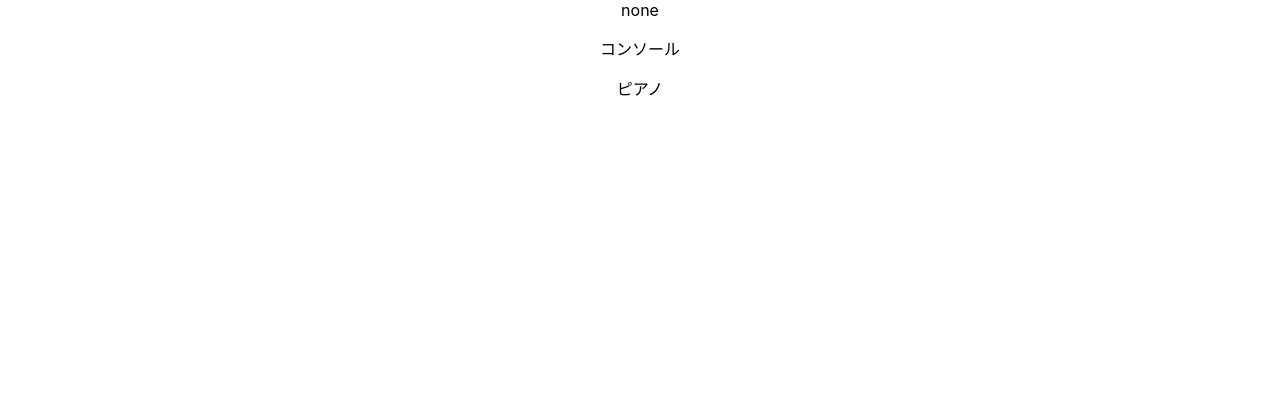
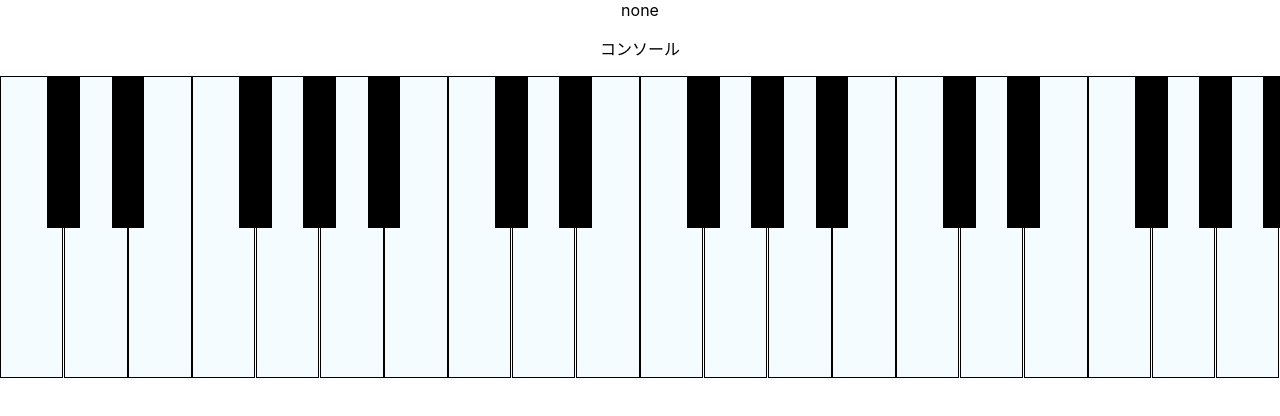
Before and after one commit to mimimimizuki/TyPiano, a React (Create React App) app in the folder muda-front/: page / in a window 1280 px wide. Shown: the top 416 px of the page. Built offline with nearby package versions, Linux system fonts and the light colour scheme.

Commit message:
add: piano

```diff
--- a/muda-front/src/pianoMode.tsx
+++ b/muda-front/src/pianoMode.tsx
@@ -1,11 +1,78 @@
 import React from "react";
+import useReceiveKeyEnter from "./useReceiveKeyEnter";
+import { useWindowDimensions } from "./useWindowDimentions";
+
+const keyStyles = {
+  height: 300,
+  width: 64,
+  backgroundColor: "#F5FCFF",
+  border: "1px solid black",
+};
+
+const keyStylesOn = {
+  ...keyStyles,
+  backgroundColor: "#adefde",
+};
+
+const blackKeyStyles = {
+  height: 150,
+  width: 32,
+  backgroundColor: "black",
+  border: "1px solid black",
+  marginLeft: -16,
+  marginRight: -16,
+  zIndex: 1,
+};
+
+const WhiteKey: React.FC<{ nowplay: boolean }> = ({ nowplay }) => {
+  return <div style={nowplay ? keyStylesOn : keyStyles}></div>;
+};
+
+const BlackKey: React.FC = () => {
+  return <div style={blackKeyStyles}></div>;
+};
 
 const PianoMode: React.FC = () => {
-  return (
-    <div>
-      <p>ピアノ</p>
-    </div>
-  );
+  const windowDimensions = useWindowDimensions();
+  const keyNum = windowDimensions.width / 64;
+  const tone = useReceiveKeyEnter();
+
+  const list = [];
+
+  for (let index = 0; index < keyNum; index++) {
+    switch (index % 7) {
+      case 0:
+        list.push(<WhiteKey key={index} nowplay={tone === "do"} />);
+        list.push(<BlackKey key={index + 0.5} />);
+        break;
+      case 1:
+        list.push(<WhiteKey key={index} nowplay={tone === "re"} />);
+        list.push(<BlackKey key={index + 0.5} />);
+        break;
+      case 2:
+        list.push(<WhiteKey key={index} nowplay={tone === "mi"} />);
+        break;
+      case 3:
+        list.push(<WhiteKey key={index} nowplay={tone === "fa"} />);
+        list.push(<BlackKey key={index + 0.5} />);
+        break;
+      case 4:
+        list.push(<WhiteKey key={index} nowplay={tone === "so"} />);
+        list.push(<BlackKey key={index + 0.5} />);
+        break;
+      case 5:
+        list.push(<WhiteKey key={index} nowplay={tone === "ra"} />);
+        list.push(<BlackKey key={index + 0.5} />);
+        break;
+      case 6:
+        list.push(<WhiteKey key={index} nowplay={tone === "shi"} />);
+        break;
+      default:
+        break;
+    }
+  }
+
+  return <div style={{ display: "flex" }}>{list}</div>;
 };
 
 export default PianoMode;
--- /dev/null
+++ b/muda-front/src/useReceiveKeyEnter.tsx
@@ -0,0 +1,72 @@
+import { useState, useEffect } from "react";
+
+type nowGotted = "d" | "r" | "m" | "f" | "s" | "sh" | "none";
+type note = "do" | "re" | "mi" | "fa" | "so" | "ra" | "shi" | "none";
+
+const useReceiveKeyEnter = (): note => {
+  const [receivedKey, setReceivedKey] = useState<nowGotted>("none");
+  const [note, setNote] = useState<note>("none");
+
+  const d = 68;
+  const o = 79;
+  const r = 82;
+  const e = 69;
+  const m = 77;
+  const i = 73;
+  const f = 70;
+  const a = 65;
+  const s = 83;
+  const h = 72;
+
+  useEffect(() => {
+    function setFromNone(event: { keyCode: number | Number }) {
+      const keyCode = event.keyCode;
+      setNote("none");
+      if (keyCode === d) {
+        setReceivedKey("d");
+      } else if (keyCode === r) {
+        setReceivedKey("r");
+      } else if (keyCode === m) {
+        setReceivedKey("m");
+      } else if (keyCode === f) {
+        setReceivedKey("f");
+      } else if (keyCode === s) {
+        setReceivedKey("s");
+      } else if (keyCode === h && receivedKey === "s") {
+        setReceivedKey("sh");
+      } else if (keyCode === o && receivedKey === "d") {
+        setNote("do");
+        setReceivedKey("none");
+      } else if (keyCode === o && receivedKey === "s") {
+        setNote("so");
+        setReceivedKey("none");
+      } else if (keyCode === e && receivedKey === "r") {
+        setNote("re");
+        setReceivedKey("none");
+      } else if (keyCode === i && receivedKey === "m") {
+        setNote("mi");
+        setReceivedKey("none");
+      } else if (keyCode === i && receivedKey === "sh") {
+        setNote("shi");
+        setReceivedKey("none");
+      } else if (keyCode === a && receivedKey === "f") {
+        setNote("fa");
+        setReceivedKey("none");
+      } else if (keyCode === a && receivedKey === "r") {
+        setNote("ra");
+        setReceivedKey("none");
+      } else {
+        setReceivedKey("none");
+      }
+    }
+
+    document.addEventListener("keydown", setFromNone);
+    return () => {
+      document.removeEventListener("keydown", setFromNone);
+    };
+  }, [receivedKey]);
+
+  return note;
+};
+
+export default useReceiveKeyEnter;
--- /dev/null
+++ b/muda-front/src/useWindowDimentions.tsx
@@ -0,0 +1,23 @@
+import { useState, useEffect } from "react";
+
+export const useWindowDimensions = () => {
+  const getWindowDimensions = () => {
+    const { innerWidth: width, innerHeight: height } = window;
+    return {
+      width,
+      height,
+    };
+  };
+
+  const [windowDimensions, setWindowDimensions] = useState(
+    getWindowDimensions()
+  );
+  useEffect(() => {
+    const onResize = () => {
+      setWindowDimensions(getWindowDimensions());
+    };
+    window.addEventListener("resize", onResize);
+    return () => window.removeEventListener("resize", onResize);
+  }, []);
+  return windowDimensions;
+};
```
